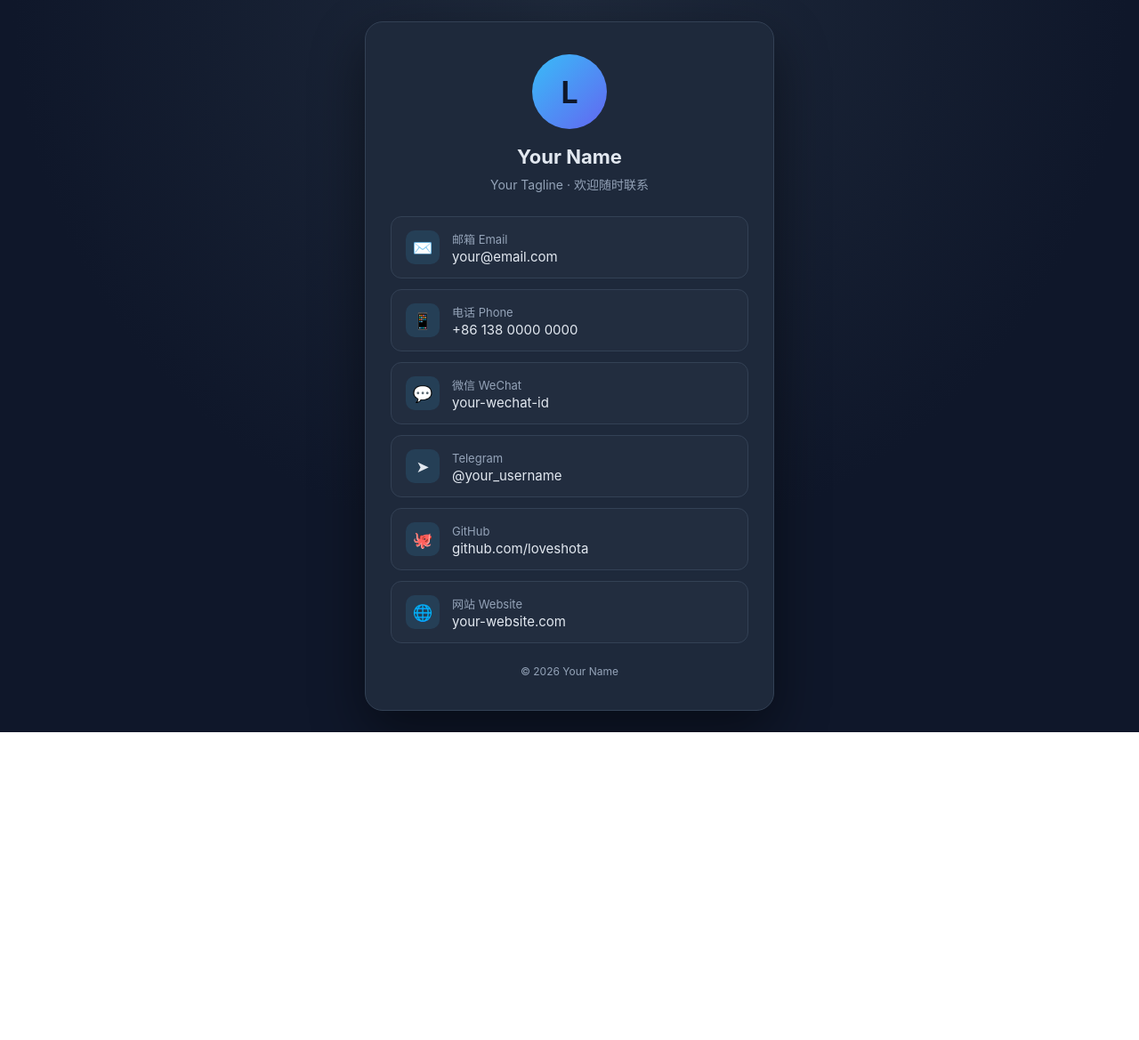
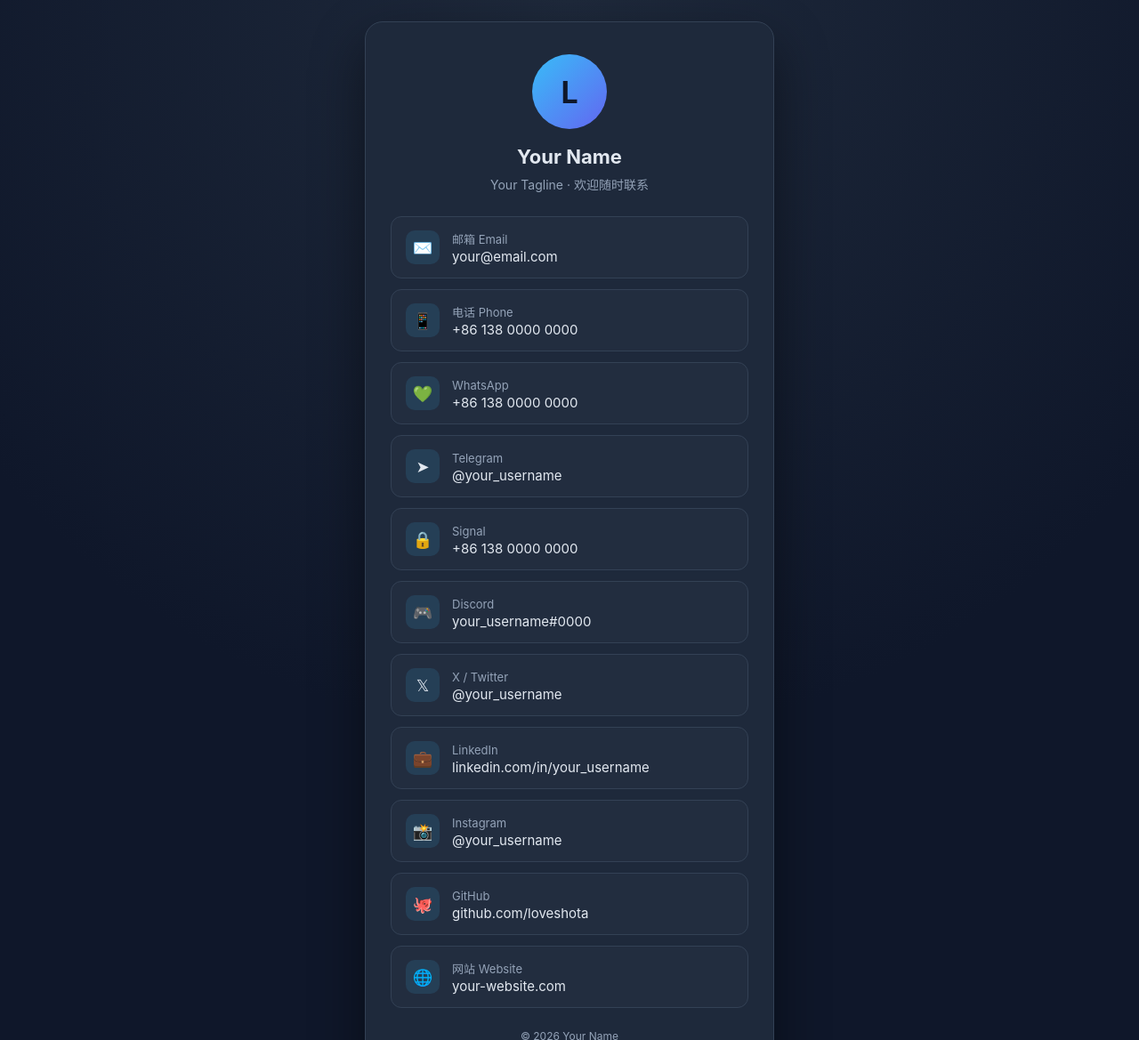
Before and after one commit to loveshota/link-me, a plain HTML site: page index.html in a window 1280 px wide. Shown: the top 1169 px of the page at 89% size. Before the commit the page ends 823 px from the top, so only its background shows below. Drawn offline with Linux system fonts and the light colour scheme.

Commit message:
Replace WeChat with overseas platforms (WhatsApp, Signal, Discord, X, LinkedIn, Instagram)

```diff
--- a/index.html
+++ b/index.html
@@ -108,13 +108,33 @@
         <span class="icon">📱</span>
         <span><span class="label">电话 Phone</span><br /><span class="value">+86 138 0000 0000</span></span>
       </a>
-      <a class="link" href="https://weixin.qq.com/">
-        <span class="icon">💬</span>
-        <span><span class="label">微信 WeChat</span><br /><span class="value">your-wechat-id</span></span>
+      <a class="link" href="https://wa.me/8613800000000">
+        <span class="icon">💚</span>
+        <span><span class="label">WhatsApp</span><br /><span class="value">+86 138 0000 0000</span></span>
       </a>
       <a class="link" href="https://t.me/your_username">
         <span class="icon">➤</span>
         <span><span class="label">Telegram</span><br /><span class="value">@your_username</span></span>
+      </a>
+      <a class="link" href="https://signal.me/#p/+8613800000000">
+        <span class="icon">🔒</span>
+        <span><span class="label">Signal</span><br /><span class="value">+86 138 0000 0000</span></span>
+      </a>
+      <a class="link" href="https://discord.com/users/your_id">
+        <span class="icon">🎮</span>
+        <span><span class="label">Discord</span><br /><span class="value">your_username#0000</span></span>
+      </a>
+      <a class="link" href="https://x.com/your_username">
+        <span class="icon">𝕏</span>
+        <span><span class="label">X / Twitter</span><br /><span class="value">@your_username</span></span>
+      </a>
+      <a class="link" href="https://www.linkedin.com/in/your_username">
+        <span class="icon">💼</span>
+        <span><span class="label">LinkedIn</span><br /><span class="value">linkedin.com/in/your_username</span></span>
+      </a>
+      <a class="link" href="https://www.instagram.com/your_username">
+        <span class="icon">📸</span>
+        <span><span class="label">Instagram</span><br /><span class="value">@your_username</span></span>
       </a>
       <a class="link" href="https://github.com/loveshota">
         <span class="icon">🐙</span>
```
Also changed, not shown: README.md.
